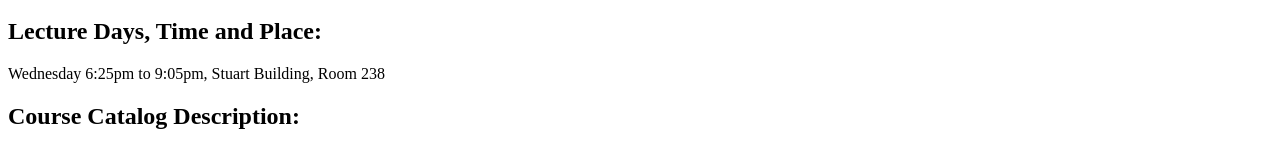
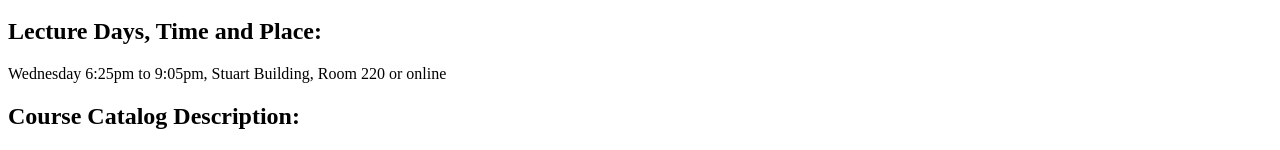
Before and after one commit to piwang1994/itmd-361-lab2, a plain HTML site: page index.html in a window 1280 px wide. Shown: the part 225-375 px from the top of the page. Drawn offline with Linux system fonts and the light colour scheme.

Commit message:
info change

```diff
--- a/index.html
+++ b/index.html
@@ -13,7 +13,7 @@
     <h2>Professor:</h2>
     <p>Daniel Krieglstein</p>
     <h2>Lecture Days, Time and Place:</h2>
-    <p>Wednesday 6:25pm to 9:05pm, Stuart Building, Room 238</p>
+    <p>Wednesday 6:25pm to 9:05pm, Stuart Building, Room 220 or online</p>
     <h2>Course Catalog Description:</h2>
     <p>This course will cover the creation of Web pages and sites using HTML, CSS, Javascript and graphical applications. Networked multimedia distribution technologies are also explored. The design of effective Web site including page layout, user interface design, graphic design, content flow and site structure as well as management of Web site resources including intranet management and design considerations are addressed. Students design and create a major Web site with multiple pages and cross-linked structures. <strong>Prerequisites:</strong> [none]<span><strong>Credit:</strong></span> 2-2-3 Semester Hours.</p>
     <h2>Course Outcomes:</h2>
```
